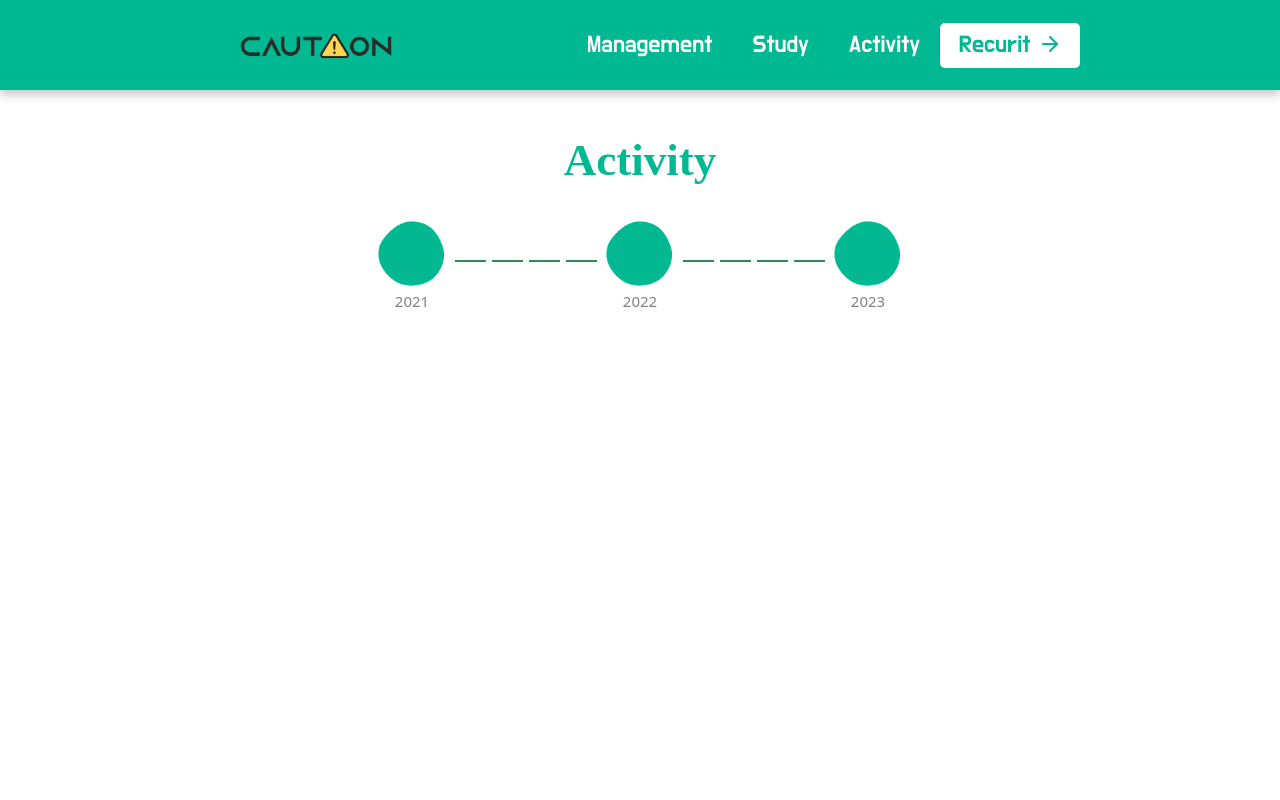
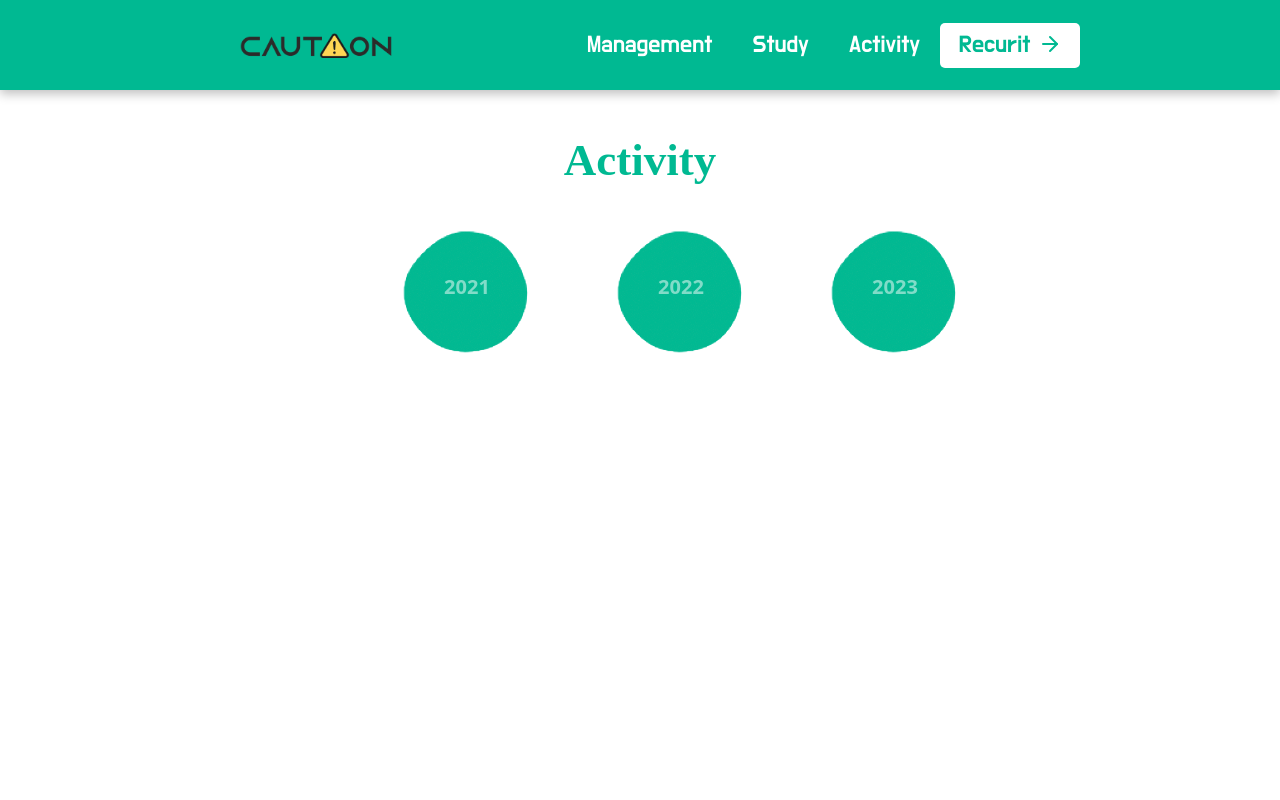
Before and after one commit to CAUti0n/CAUtion-Web-Front-End, a React (Create React App) app: page /activity in a window 1280 px wide. Shown: the top 800 px of the page. Built offline with nearby package versions, Linux system fonts and the light colour scheme.

Commit message:
activity 호버 추가

```diff
--- a/src/Components/card/ActivityItem.js
+++ b/src/Components/card/ActivityItem.js
@@ -6,12 +6,17 @@ const ActivityBox = styled.div`
   border: 2px solid grey;
   display: inline-block;
   margin: 10px;
-  width: 250px; /* 원하는 박스 너비 */
-  height: 300px; /* 원하는 박스 높이 */
+  width: 250px;
+  height: 300px;
   padding: 16px;
   flex-direction: column;
   align-items: center;
   justify-content: space-between;
+
+  &:hover {
+    background-color: lightgrey;
+    cursor: pointer;
+  }
 `;
 
 const Image = styled.img`
@@ -28,12 +33,22 @@ const Date = styled.div`
   margin-top: 5px;
 `;
 
-const ActivityItem = ({ imageSrc, name, date }) => {
+const ActivityItem = ({ imageSrc, name, startDate, endDate }) => {
+    const displayDate = () => {
+        if (startDate && endDate) {
+            return `${startDate} ~ ${endDate}`;
+        } else if (startDate || endDate) {
+            return startDate || endDate;
+        } else {
+            return "No date available";
+        }
+    };
+
     return (
         <ActivityBox>
             <Image src={imageSrc} alt={name} />
             <Name>{name}</Name>
-            <Date>{date}</Date>
+            <Date>{displayDate()}</Date>
         </ActivityBox>
     );
 };
@@ -41,7 +56,8 @@ const ActivityItem = ({ imageSrc, name, date }) => {
 ActivityItem.propTypes = {
     imageSrc: PropTypes.string.isRequired,
     name: PropTypes.string.isRequired,
-    date: PropTypes.string.isRequired,
+    startDate: PropTypes.string,
+    endDate: PropTypes.string,
 };
 
 export default ActivityItem;
--- a/src/Pages/Activity/Activity.js
+++ b/src/Pages/Activity/Activity.js
@@ -1,68 +1,118 @@
-import React from 'react'
-import { Link, Route, Routes } from 'react-router-dom';
-
-import Nav from '../../Components/Nav'
-import Title from "../../Components/title/Title";
-import styled from "styled-components";
+import React from 'react';
+import { Link } from 'react-router-dom';
+import styled from 'styled-components';
 import Container from 'react-bootstrap/Container';
 import Row from 'react-bootstrap/Row';
 import Col from 'react-bootstrap/Col';
-
 import 'bootstrap/dist/css/bootstrap.min.css';
-import styles from './styles/Activity.module.css'
-
-import Footer from "../../Components/footer/Footer";
-import ActivityPage1 from "./page1";
-import ActivityPage2 from "./page2";
-import ActivityPage3 from "./page3";
+import styles from './styles/Activity.module.css';
+import Nav from '../../Components/Nav';
+import Title from '../../Components/title/Title';
+import Footer from '../../Components/footer/Footer';
 
 const Wrapper = styled.div`
   padding-right: 100px;
   padding-left: 100px;
   min-height: calc(80vh - 160px);
-`
+`;
 
+const StoneLink = styled(Link)`
+  display: inline-block;
+  position: relative;
+  text-align: center;
+  transition: transform 0.3s ease-in-out;
+
+  &:hover {
+    transform: scale(1.1);
+  }
+`;
+
+const StoneImage = styled.img`
+  width: 100%;
+  height: auto;
+`;
+
+const StoneItem = styled.div`
+  position: relative;
+  display: inline-block;
+  margin: 0 20px;
+`;
+
+const StoneNumber = styled.div`
+  position: absolute;
+  top: 58%;
+  left: 50%;
+  transform: translate(-50%, -50%);
+  opacity: 0.5;
+  font-size: 20px;
+  font-weight: bold;
+  color: white;
+  transition: opacity 0.3s ease-in-out;
+
+  &:hover {
+  }
+`;
+
+const StoneImageContainer = styled.div`
+  position: relative;
+  width: 150px; /* 원하는 크기로 조절 */
+  height: 150px; /* 원하는 크기로 조절 */
+  &:hover ${StoneNumber} {
+    opacity: 1;
+  }
+`;
 
 const Activity = () => {
   return (
       <div>
         <Nav />
-        <Title props={'Activity'}/>
+        <Title props={'Activity'} />
         <Container>
           <Row>
             <Col xs={1} md={2}></Col>
             <Col md={8}>
               <Wrapper>
                 <div className={styles.arrowContainer}>
-                    <Link to="/activity/page1" className={styles.stoneItem}>
-                      <img className={styles.stoneImage} src="/img/stone-image.png" alt="Activity Page" />
-                      <div className={styles.stoneNumber}>2021</div>
-                    </Link>
+                  <StoneLink to="/activity/page1" className={styles.stoneItem}>
+                    <StoneItem>
+                      <StoneImageContainer>
+                        <StoneImage src="/img/stone-image.png" alt="Activity Page" />
+                        <StoneNumber className={styles.stoneNumber}>2021</StoneNumber>
+                      </StoneImageContainer>
+                    </StoneItem>
+                  </StoneLink>
                   <div className={styles.arrow}></div>
                   <div className={styles.arrow}></div>
                   <div className={styles.arrow}></div>
                   <div className={styles.arrow}></div>
-                    <Link to="/activity/page2" className={styles.stoneItem}>
-                      <img className={styles.stoneImage} src="/img/stone-image.png" alt="Activity Page" />
-                      <div className={styles.stoneNumber}>2022</div>
-                    </Link>
+                  <StoneLink to="/activity/page2" className={styles.stoneItem}>
+                    <StoneItem>
+                      <StoneImageContainer>
+                        <StoneImage src="/img/stone-image.png" alt="Activity Page" />
+                        <StoneNumber className={styles.stoneNumber}>2022</StoneNumber>
+                      </StoneImageContainer>
+                    </StoneItem>
+                  </StoneLink>
                   <div className={styles.arrow}></div>
                   <div className={styles.arrow}></div>
                   <div className={styles.arrow}></div>
                   <div className={styles.arrow}></div>
-                    <Link to="/activity/page3" className={styles.stoneItem}>
-                      <img className={styles.stoneImage} src="/img/stone-image.png" alt="Activity Page" />
-                      <div className={styles.stoneNumber}>2023</div>
-                    </Link>
+                  <StoneLink to="/activity/page3" className={styles.stoneItem}>
+                    <StoneItem>
+                      <StoneImageContainer>
+                        <StoneImage src="/img/stone-image.png" alt="Activity Page" />
+                        <StoneNumber className={styles.stoneNumber}>2023</StoneNumber>
+                      </StoneImageContainer>
+                    </StoneItem>
+                  </StoneLink>
                 </div>
               </Wrapper>
             </Col>
           </Row>
         </Container>
-        <Footer/>
+        <Footer />
       </div>
+  );
+};
 
-  )
-}
-
-export default Activity
+export default Activity;
--- a/src/Pages/Activity/page1.js
+++ b/src/Pages/Activity/page1.js
@@ -19,26 +19,28 @@ const Wrapper = styled.div`
 const Cards = styled.div`
   display: flex;
   flex-wrap: wrap;
-
+  justify-content: space-between;
+  margin: 0 -0px;
 `
 const activities = [
     {
         id: 1,
         imageSrc: '/img/sample_1.png',
         name: 'DEVIEW CAMPUS 2023',
-        date: '2023-08-10',
+        startDate: '2023-08-10',
+        endDate: '2023-08-15',
     },
     {
         id: 2,
         imageSrc: '/img/sample_2.png',
         name: 'DEVIEW CAMPUS 2023',
-        date: '2023-08-15',
+        startDate: '2023-08-15',
     },
     {
         id: 3,
         imageSrc: '/img/sample_3.png',
         name: '한강 나들이',
-        date: '2023-08-15',
+        endDate: '2023-08-15',
     },
     {
         id: 4,
@@ -65,7 +67,8 @@ const ActivityPage1 = () => {
                                         <ActivityItem
                                             imageSrc={activity.imageSrc}
                                             name={activity.name}
-                                            date={activity.date}
+                                            startDate={activity.startDate}
+                                            endDate={activity.endDate}
                                         />
                                     </div>
                                 ))}
--- a/src/Pages/Activity/page2.js
+++ b/src/Pages/Activity/page2.js
@@ -26,19 +26,20 @@ const activities = [
         id: 1,
         imageSrc: '/img/sample_1.png',
         name: 'DEVIEW CAMPUS 2023',
-        date: '2023-08-10',
+        startDate: '2023-08-10',
+        endDate: '2023-08-15',
     },
     {
         id: 2,
         imageSrc: '/img/sample_2.png',
         name: 'DEVIEW CAMPUS 2023',
-        date: '2023-08-15',
+        startDate: '2023-08-15',
     },
     {
         id: 3,
         imageSrc: '/img/sample_3.png',
         name: '한강 나들이',
-        date: '2023-08-15',
+        endDate: '2023-08-15',
     },
     {
         id: 4,
@@ -46,7 +47,6 @@ const activities = [
         name: '와아',
         date: '2023-08-15',
     },
-
 ];
 const ActivityPage1 = () => {
     return (
@@ -65,7 +65,8 @@ const ActivityPage1 = () => {
                                         <ActivityItem
                                             imageSrc={activity.imageSrc}
                                             name={activity.name}
-                                            date={activity.date}
+                                            startDate={activity.startDate}
+                                            endDate={activity.endDate}
                                         />
                                     </div>
                                 ))}
--- a/src/Pages/Activity/page3.js
+++ b/src/Pages/Activity/page3.js
@@ -26,19 +26,20 @@ const activities = [
         id: 1,
         imageSrc: '/img/sample_1.png',
         name: 'DEVIEW CAMPUS 2023',
-        date: '2023-08-10',
+        startDate: '2023-08-10',
+        endDate: '2023-08-15',
     },
     {
         id: 2,
         imageSrc: '/img/sample_2.png',
         name: 'DEVIEW CAMPUS 2023',
-        date: '2023-08-15',
+        startDate: '2023-08-15',
     },
     {
         id: 3,
         imageSrc: '/img/sample_3.png',
         name: '한강 나들이',
-        date: '2023-08-15',
+        endDate: '2023-08-15',
     },
     {
         id: 4,
@@ -46,7 +47,6 @@ const activities = [
         name: '와아',
         date: '2023-08-15',
     },
-
 ];
 const ActivityPage1 = () => {
     return (
@@ -65,7 +65,8 @@ const ActivityPage1 = () => {
                                         <ActivityItem
                                             imageSrc={activity.imageSrc}
                                             name={activity.name}
-                                            date={activity.date}
+                                            startDate={activity.startDate}
+                                            endDate={activity.endDate}
                                         />
                                     </div>
                                 ))}
```
Lines whose indentation alone changed are shown as unchanged.
